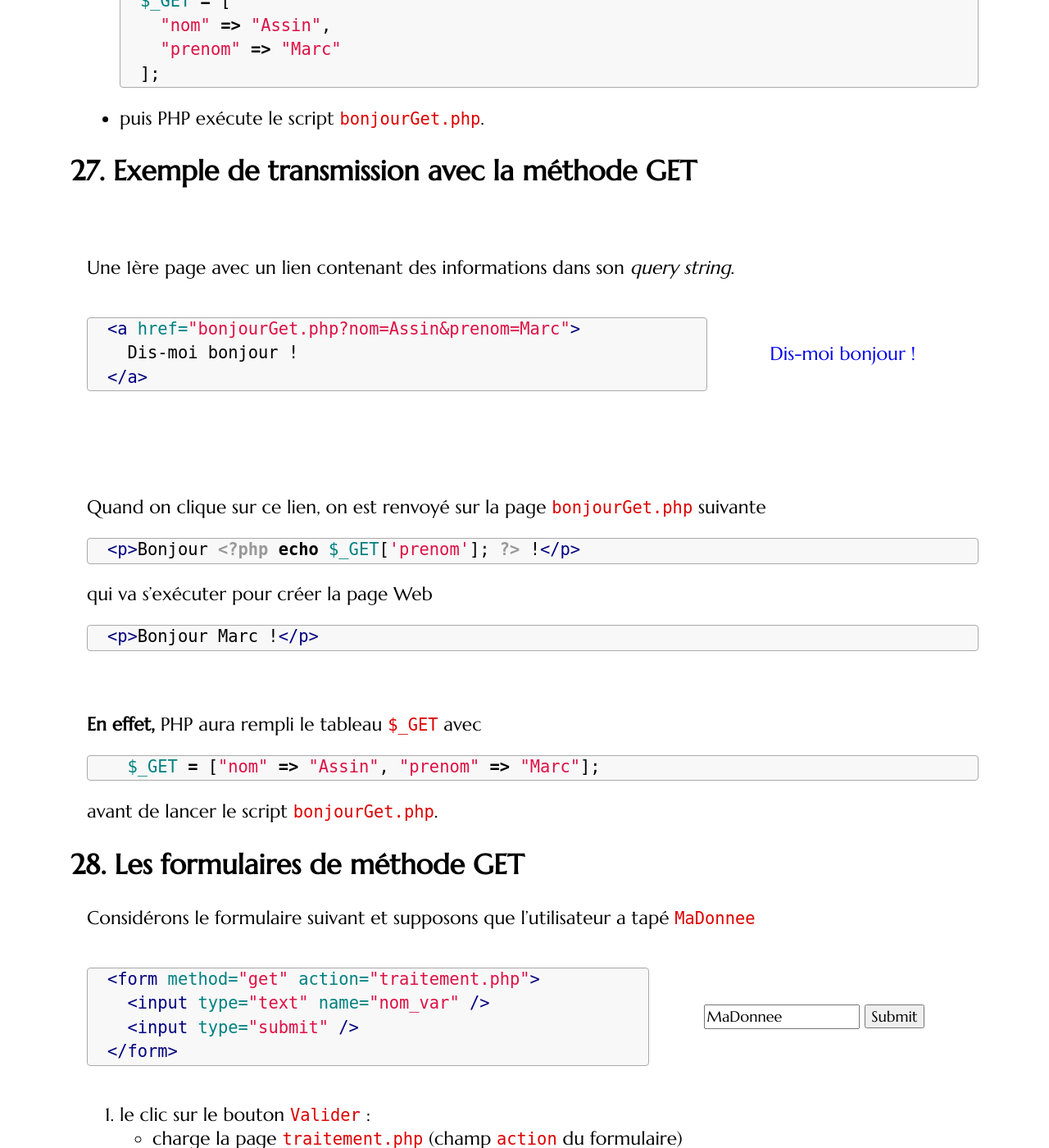
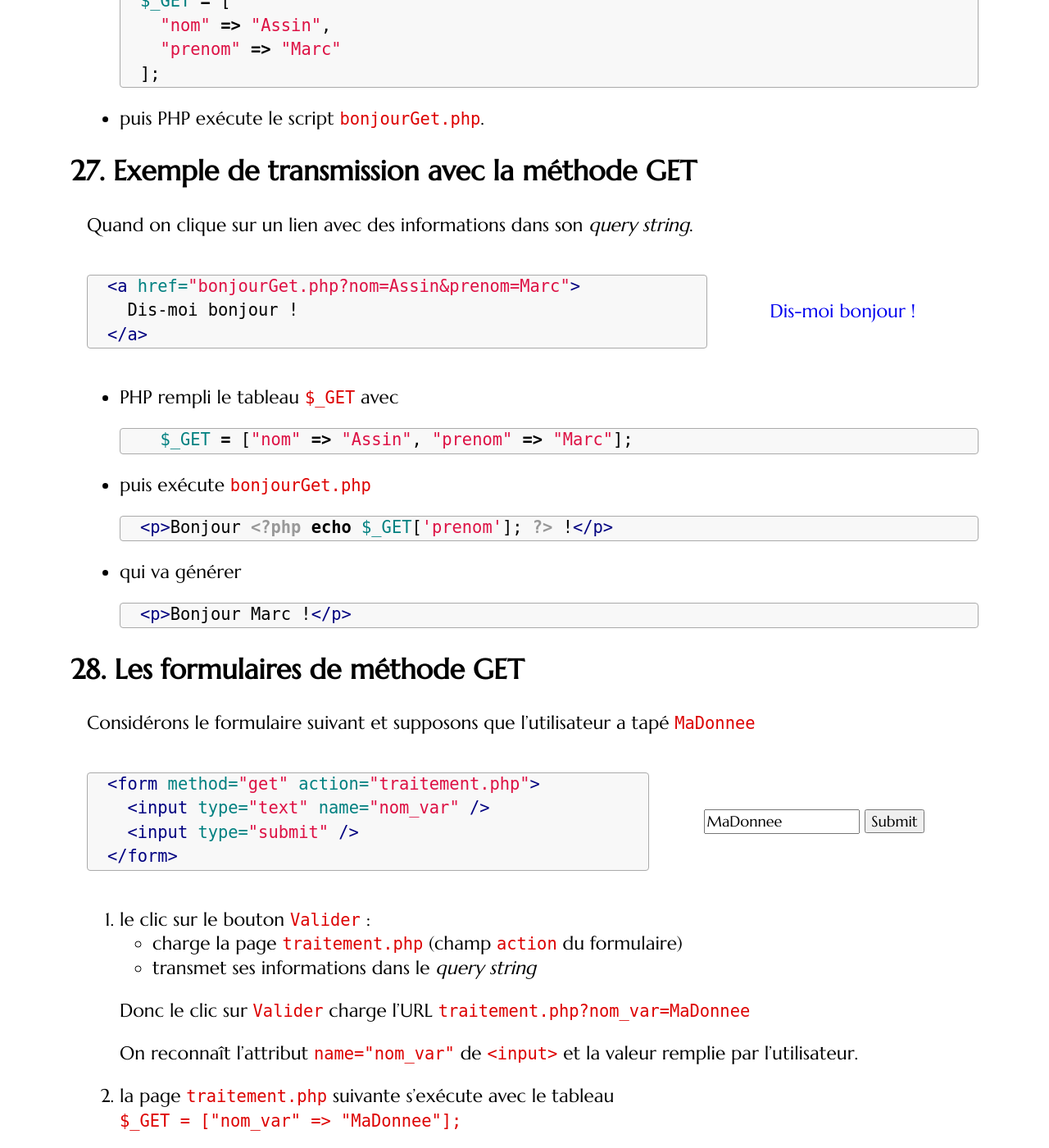
Before and after one commit to romainlebreton/R3.01-DeveloppementWeb, a Jekyll site: the page built from classes/class1.md, in a window 1280 px wide and 1400 px high, scrolled down 17043 px. Shown: the whole window at 82% size. Built offline with Jekyll 4.4.1, drawn with Linux system fonts in a browser that asks for light colours; some web fonts are replaced; some of the changed text lies outside the part shown.

Commit message:
Cours 1 : maj

````diff
--- a/classes/class1.md
+++ b/classes/class1.md
@@ -848,9 +848,8 @@ Quand un client demande `bonjourGet.php?nom=Assin&prenom=Marc` :
 
 ## Exemple de transmission avec la méthode GET
 
-<br>
 
-Une 1ère page avec un lien contenant des informations dans son *query string*.
+Quand on clique sur un lien avec des informations dans son *query string*.
 
 <div style="display:flex;align-items:center;">
 <div style="flex-grow:1">
@@ -865,30 +864,24 @@ Une 1ère page avec un lien contenant des informations dans son *query string*.
 </div>
 </div>
 
-<br>
-<br>
+* PHP rempli le tableau `$_GET` avec
 
-Quand on clique sur ce lien, on est renvoyé sur la page `bonjourGet.php` suivante
+  ```php?start_inline=1
+    $_GET = ["nom" => "Assin", "prenom" => "Marc"];
+  ```
 
-```php
-<p>Bonjour <?php echo $_GET['prenom']; ?> !</p>
-```
+* puis exécute `bonjourGet.php`
 
-qui va s'exécuter pour créer la page Web
+  ```php
+  <p>Bonjour <?php echo $_GET['prenom']; ?> !</p>
+  ```
 
-```html?start_inline=1
-<p>Bonjour Marc !</p>
-```
+* qui va générer
 
-<br>
+  ```html?start_inline=1
+  <p>Bonjour Marc !</p>
+  ```
 
-**En effet,** PHP aura rempli le tableau `$_GET` avec
-
-```php?start_inline=1
-  $_GET = ["nom" => "Assin", "prenom" => "Marc"];
-```
-
-avant de lancer le script `bonjourGet.php`.
 
 </section>
 <!-- <section> -->
````
Also changed, not shown: other parts of classes/class1.md (+6 -5 lines).
